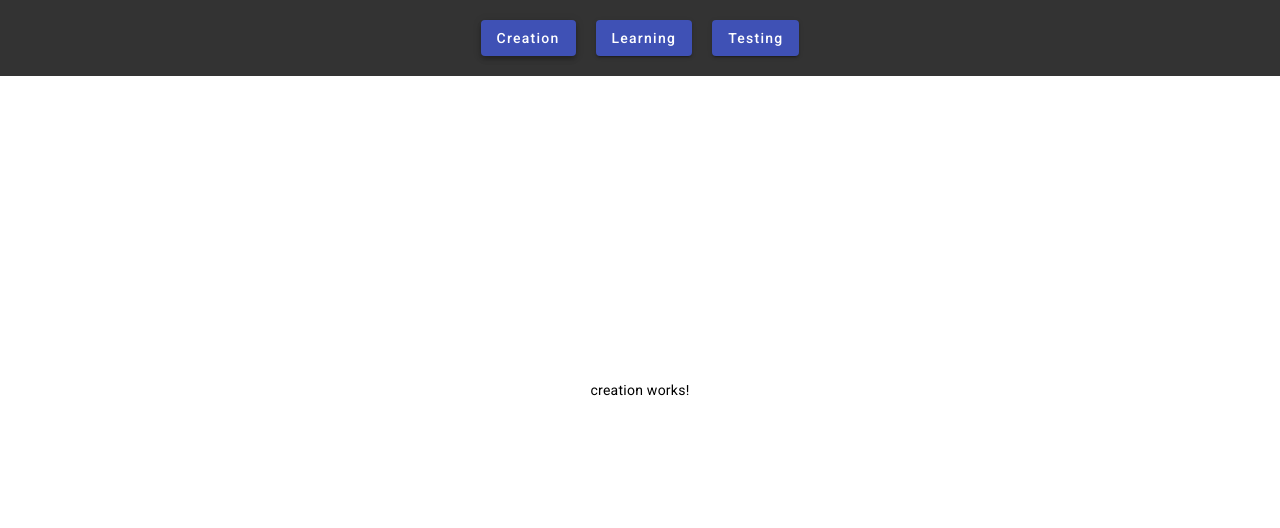
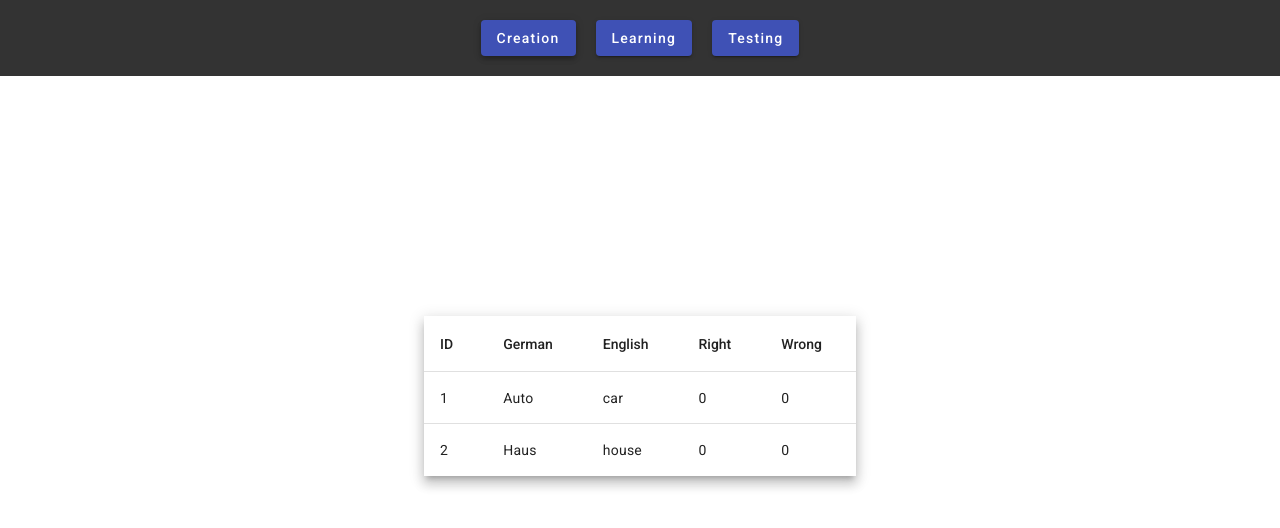
Before and after one commit to ninopedergnana/hrm, an Angular app in the folder hrm/: page /#/ in a window 1280 px wide. Both pictures are taken after a click on the button "Creation". Shown: the top 528 px of the page. Built offline with nearby package versions, Linux system fonts and the light colour scheme.

Commit message:
added a very basic mat table with two rows of demo data and sorting

```diff
--- a/hrm/src/app/general/creation/creation/creation.component.html
+++ b/hrm/src/app/general/creation/creation/creation.component.html
@@ -1 +1,31 @@
-<p>creation works!</p>
+<table mat-table [dataSource]="dataSource" matSort class="mat-elevation-z8">
+
+    <ng-container matColumnDef="id">
+        <th mat-header-cell *matHeaderCellDef mat-sort-header> ID </th>
+        <td mat-cell *matCellDef="let row"> {{row.id}} </td>
+    </ng-container>
+
+    <ng-container matColumnDef="german">
+        <th mat-header-cell *matHeaderCellDef mat-sort-header> German </th>
+        <td mat-cell *matCellDef="let row"> {{row.german}} </td>
+    </ng-container>
+
+    <ng-container matColumnDef="english">
+        <th mat-header-cell *matHeaderCellDef mat-sort-header> English </th>
+        <td mat-cell *matCellDef="let row"> {{row.english}} </td>
+    </ng-container>
+
+    <ng-container matColumnDef="amountOfRightAnswers">
+        <th mat-header-cell *matHeaderCellDef mat-sort-header> Right </th>
+        <td mat-cell *matCellDef="let row"> {{row.amountOfRightAnswers}} </td>
+    </ng-container>
+
+    <ng-container matColumnDef="amountOfWrongAnswers">
+        <th mat-header-cell *matHeaderCellDef mat-sort-header> Wrong </th>
+        <td mat-cell *matCellDef="let row"> {{row.amountOfWrongAnswers}} </td>
+    </ng-container>
+
+    <tr mat-header-row *matHeaderRowDef="displayedColumns"></tr>
+    <tr mat-row *matRowDef="let row; columns: displayedColumns;"></tr>
+
+</table>
--- a/hrm/src/app/general/creation/creation/creation.component.ts
+++ b/hrm/src/app/general/creation/creation/creation.component.ts
@@ -1,10 +1,50 @@
-import { Component } from '@angular/core';
+import { Component, OnInit, ViewChild } from '@angular/core';
+import { MatTableDataSource } from '@angular/material/table';
+import { WordPair } from '../../models/WordPair';
+import { MatTableModule } from '@angular/material/table';
+import { MatSort, Sort, MatSortModule } from '@angular/material/sort';
+
+const testData: WordPair[] = [
+  {
+    id: 1,
+    english: "car",
+    german: "Auto",
+    answeredCorrectly: true,
+    amountOfRightAnswers: 0,
+    amountOfWrongAnswers: 0
+},
+{
+    id: 2,
+    english: "house",
+    german: "Haus",
+    answeredCorrectly: true,
+    amountOfRightAnswers: 0,
+    amountOfWrongAnswers: 0
+},
+]
 
 @Component({
   selector: 'app-creation',
   templateUrl: './creation.component.html',
-  styleUrls: ['./creation.component.css']
+  styleUrls: ['./creation.component.css'],
+  standalone: true,
+  imports: [MatTableModule, MatSortModule],
 })
-export class CreationComponent {
+export class CreationComponent implements OnInit {
 
+  protected displayedColumns: string[] = ['id', 'german', 'english', 'amountOfRightAnswers', 'amountOfWrongAnswers'];
+  dataSource: MatTableDataSource<WordPair>;
+
+  @ViewChild(MatSort) sort: MatSort;
+
+  constructor() {
+    this.dataSource = new MatTableDataSource(testData)
+  }
+
+  ngOnInit(): void {
+  }
+
+  ngAfterViewInit() {
+    this.dataSource.sort = this.sort;
+  }
 }
```
Also changed, not shown: hrm/src/app/app.module.ts (+21 -2 lines), hrm/src/app/general/general.module.ts (+24 -3 lines).
